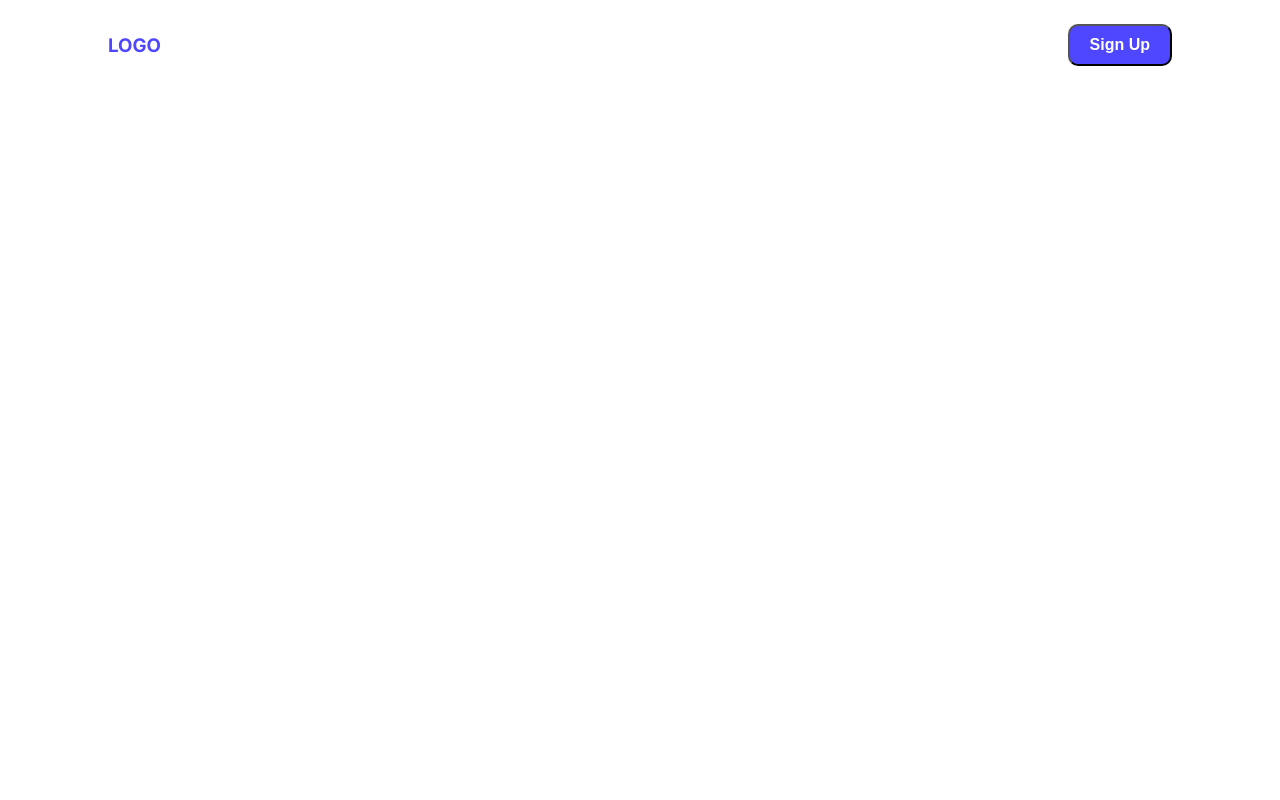
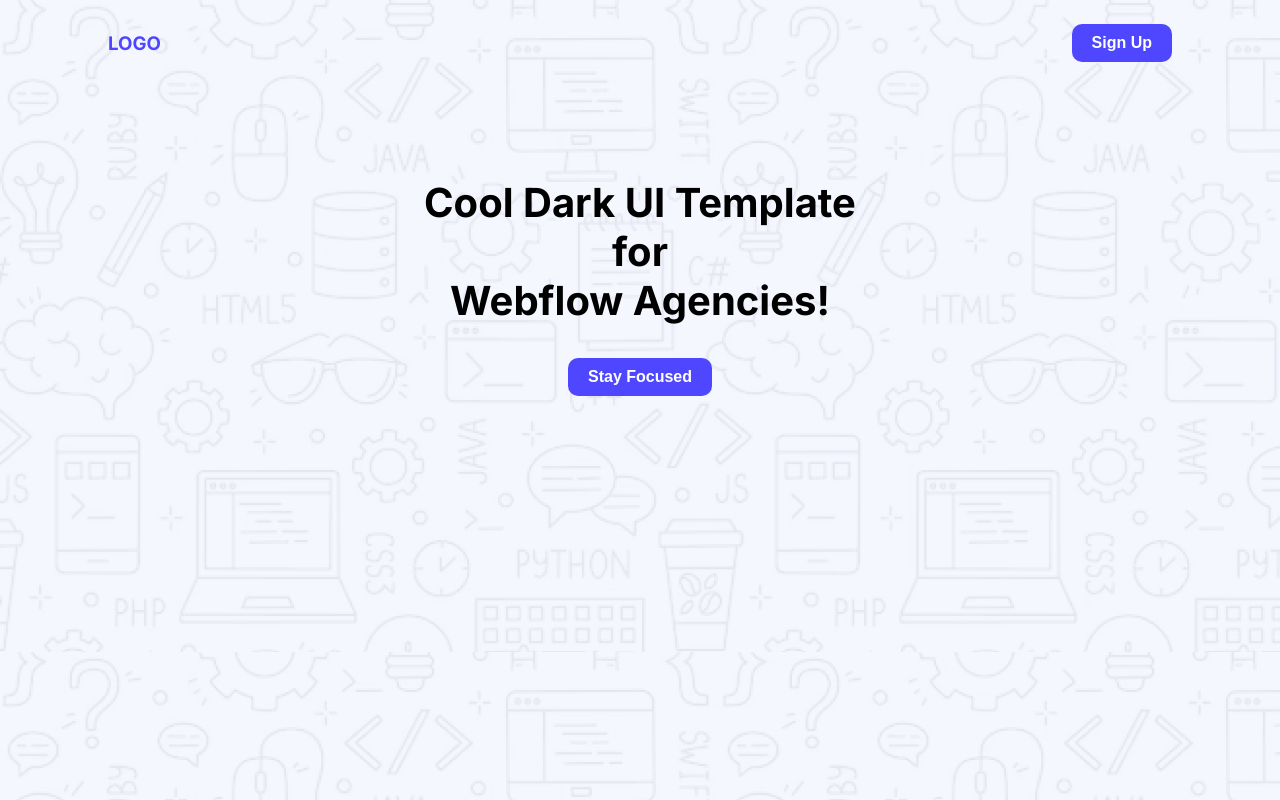
Before and after one commit to Suzel-sylhet/first-assignment-for-ph, a plain HTML site: page index.html in a window 1280 px wide. Drawn offline with Linux system fonts and the light colour scheme.

Commit message:
2nd commit of 1st assignment

```diff
--- a/index.html
+++ b/index.html
@@ -11,6 +11,11 @@
         href="https://fonts.googleapis.com/css2?family=Inter:ital,opsz,wght@0,14..32,100..900;1,14..32,100..900&family=Merriweather:ital,opsz,wght@0,18..144,300..900;1,18..144,300..900&display=swap"
         rel="stylesheet">
     <link rel="stylesheet" href="styles/assignment.css">
+    <style>
+        body{
+            background-image: url('images/Hero-bg.png');
+        }
+    </style>
 </head>
 
 <body class="inter-black">
@@ -21,6 +26,12 @@
                 <li><a class="su-color" href=""><button class="btn-primary">Sign Up</button></a></li>
             </ul>
         </nav>
+        <section>
+            <h1 class="banner-title">
+                Cool Dark UI Template for <br>Webflow Agencies!
+            </h1>
+            <button class="btn-primary">Stay Focused</button>
+        </section>
     </header>
     <main>
 
--- a/styles/assignment.css
+++ b/styles/assignment.css
@@ -1,6 +1,9 @@
 
 
 
+body{
+    background-image: url('images');
+}
 .inter-black {
   font-family: "Inter", sans-serif;
   font-optical-sizing: auto;
@@ -18,6 +21,7 @@
     color: white;
     padding: 10px 20px;
     border-radius: 10px;
+    border: none;
 }
 nav{
     display: flex;
@@ -40,6 +44,17 @@ nav li a{
     font-size: 24;
 }
 
-.su-color{
-    columns: #ffffff;
+
+section{
+    margin: 100px 400px 50px;
+
 }
+
+.banner-title{
+    font:bold;
+    font-size: 40px;
+    /*text-align: center;*/
+}
+section{
+    text-align: center;
+}
```
Also changed, not shown: images ui/action.png (added), images ui/banner.png (added), images ui/footer.png (added), images ui/newsletter.png (added), images ui/productive_user.png (added), images ui/review.png (added), images/Hero-bg.png (added), images/avatar.png (added), images/icon-star.png (added), images/wc-big.png (added), images/wc-mini.png (added).
